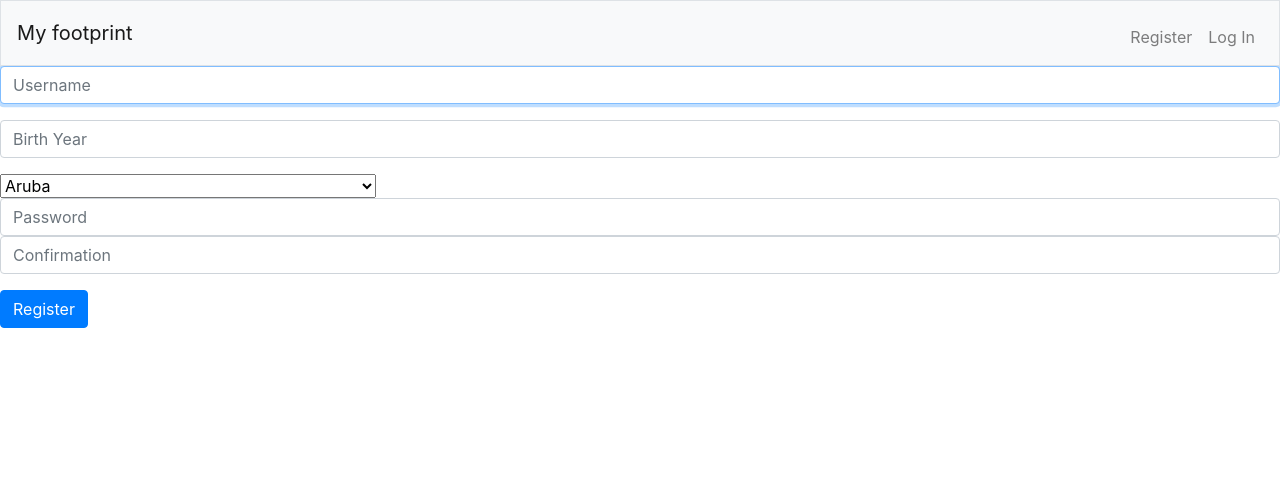
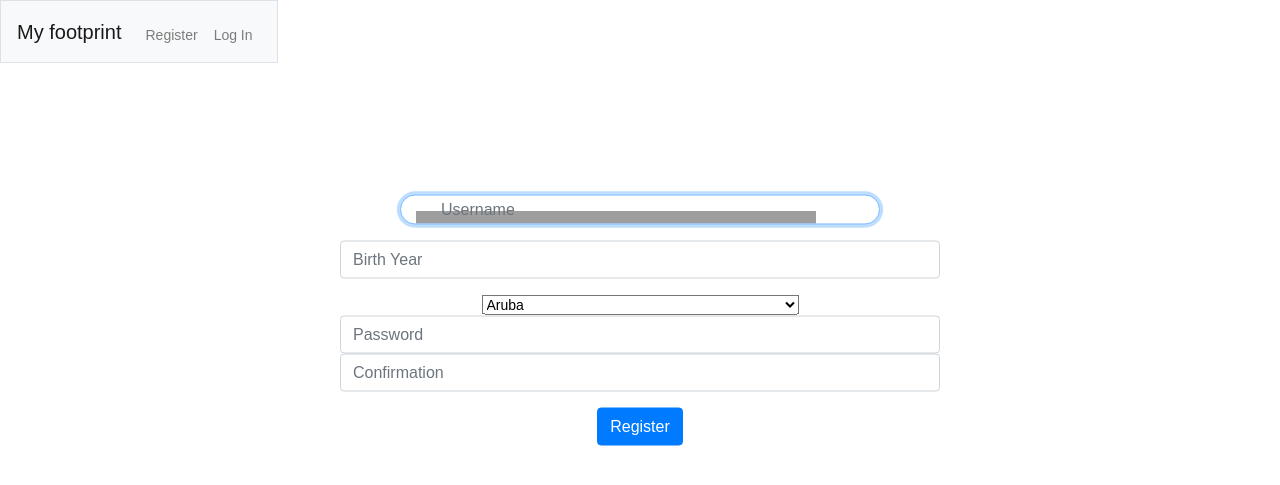
Before and after one commit to peter-sari/my-footprint, a Flask app: page /register in a window 1280 px wide. Shown: the top 485 px of the page. Run offline with Flask 2, Linux system fonts and the light colour scheme; some libraries are stand-ins or nearby versions; grey boxes are pictures that could not be loaded.

Commit message:
styling 1

```diff
--- a/static/styles.css
+++ b/static/styles.css
@@ -0,0 +1,65 @@
+
+body{
+    font-size: 14px;
+    font-family: arial,sans-serif;
+    color: #222;
+    display: flex;
+}
+
+textarea:focus, input:focus{
+    outline: none;
+}
+
+#container{
+    position: absolute;
+    top: 40%;
+    left: 50%;
+    vertical-align: middle;
+    text-align: center;
+    -ms-transform: translate(-50%, -50%);
+    transform: translate(-50%, -50%);
+    width: 80%;
+    max-width: 600px;
+}
+
+input[type=text] {
+    border: 0.5px solid lightgrey;
+    border-radius: 30px;
+    padding: 5px;
+    height: 30px;
+    background-image: url('https://www.ee.ucl.ac.uk/images/searchIcon.png/image');
+    background-position: 15px 15px;
+    background-repeat: no-repeat;
+    padding-left: 40px;
+    display: block;
+    width: 80%;
+    margin: 0 auto;
+}
+
+input[type=button], input[type=submit]{
+    background-color: #f8f9fa;
+    border: 1px solid #f8f9fa;
+    border-radius: 4px;
+    color: #3c4043;
+    font-family: arial,sans-serif;
+    font-size: 14px;
+    margin: 11px 4px;
+    padding: 0 16px;
+    line-height: 27px;
+    height: 36px;
+    min-width: 54px;
+    text-align: center;
+    cursor: pointer;
+    user-select: none;
+}
+
+input:hover {
+box-shadow: 0 1px 1px rgba(0,0,0,.1);
+border: 1px solid #dadce0;
+color: #202124;
+}
+
+input[type="submit"]:focus {
+border: 1px solid #4d90fe;
+outline: none;
+}
--- a/templates/layout.html
+++ b/templates/layout.html
@@ -32,12 +32,8 @@
                 {% if session.user_id %}
                     <ul class="navbar-nav mr-auto mt-2">
                         <li class="nav-item"><a class="nav-link" href="/quiz">Take quiz</a></li>
-                    </ul>
-                    <ul class="navbar-nav ml-auto mt-2">
                         <li class="nav-item"><a class="nav-link" href="/logout">Log Out</a></li>
-                    </ul>
-                    <ul class="navbar-nav ml-auto mt-2">
-                        <class="nav-item">Logged in as: {{ session.username }}
+                    <li class="nav-item">Logged in as: {{ session.username }}</li>
                     </ul>
                 {% else %}
                     <ul class="navbar-nav ml-auto mt-2">
--- a/templates/login.html
+++ b/templates/login.html
@@ -2,6 +2,7 @@
 {% extends "layout.html" %}
 
 {% block main %}
+<div id="container">
     <form action="/login" method="post">
         <div class="form-group">
             <input autocomplete="off" autofocus class="form-control" name="username" placeholder="Username" type="text">
@@ -11,4 +12,5 @@
         </div>
         <button class="btn btn-primary" type="submit">Log In</button>
     </form>
+</div>
 {% endblock %}
--- a/templates/register.html
+++ b/templates/register.html
@@ -5,6 +5,7 @@
 {% endblock %}
 
 {% block main %}
+<div id="container">
     <form action="/register" method="post">
         <div class="form-group">
             <input autocomplete="off" autofocus class="form-control" name="username" placeholder="Username" type="text">
@@ -23,4 +24,5 @@
         </div>
         <button class="btn btn-primary" type="submit">Register</button>
     </form>
+</div>
 {% endblock %}
```
